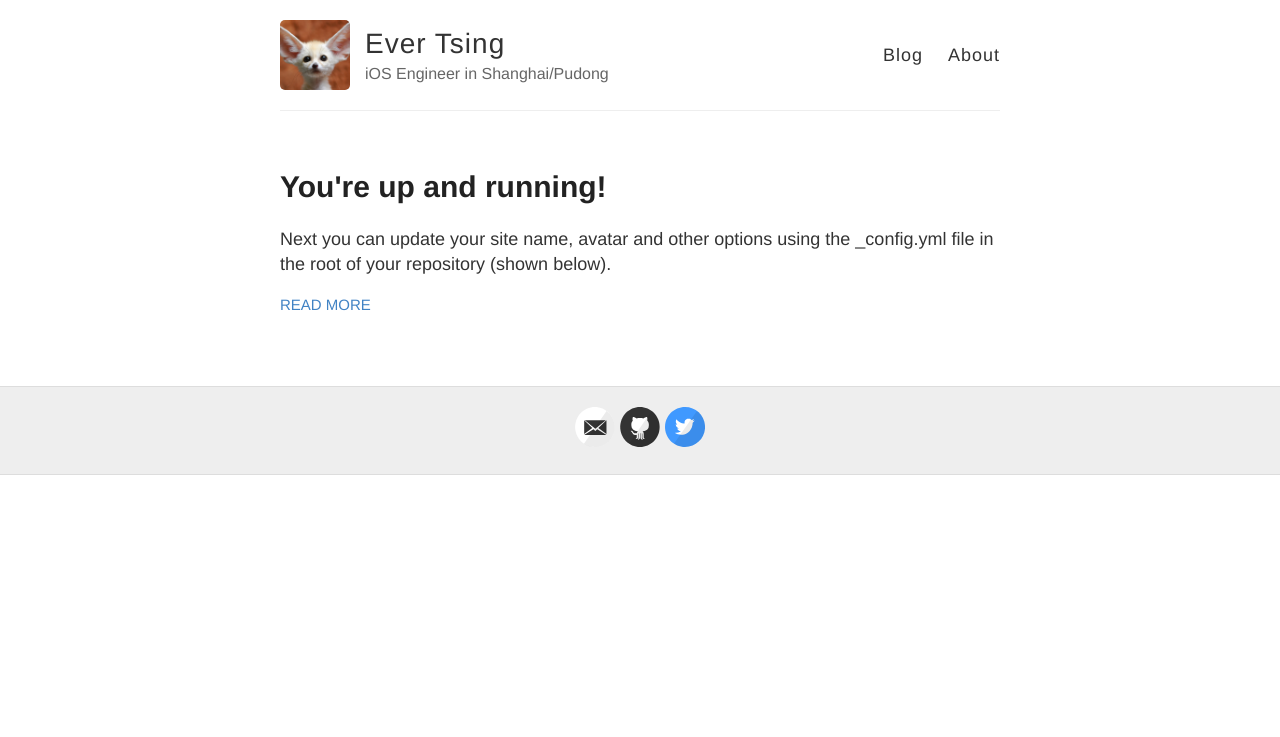
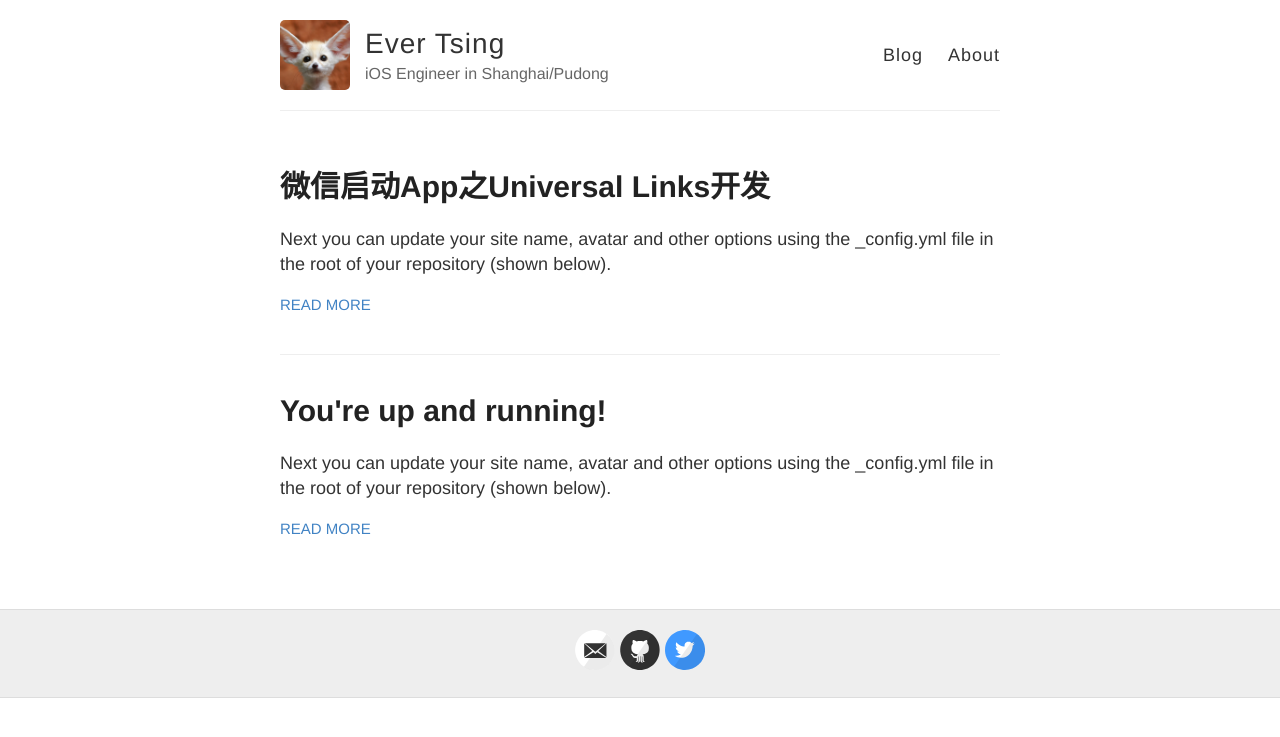
Before and after one commit to Ts1ng/Ts1ng.github.io, a Jekyll site: the page built from index.html, in a window 1280 px wide. Shown: the top 737 px of the page. Built offline with Jekyll 4.4.1, drawn with Linux system fonts in a browser that asks for light colours.

```diff
--- /dev/null
+++ b/_posts/2016-10-26-Universal-Links.md
@@ -0,0 +1,10 @@
+---
+layout: post
+title: 微信启动App之Universal Links开发
+---
+
+Next you can update your site name, avatar and other options using the _config.yml file in the root of your repository (shown below).
+
+![_config.yml]({{ site.baseurl }}/images/config.png)
+
+The easiest way to make your first post is to edit this one. Go into /_posts/ and update the Hello World markdown file. For more instructions head over to the [Jekyll Now repository](https://github.com/barryclark/jekyll-now) on GitHub.
```
Also changed, not shown: about.md (+2 -2 lines), 1 other file.
